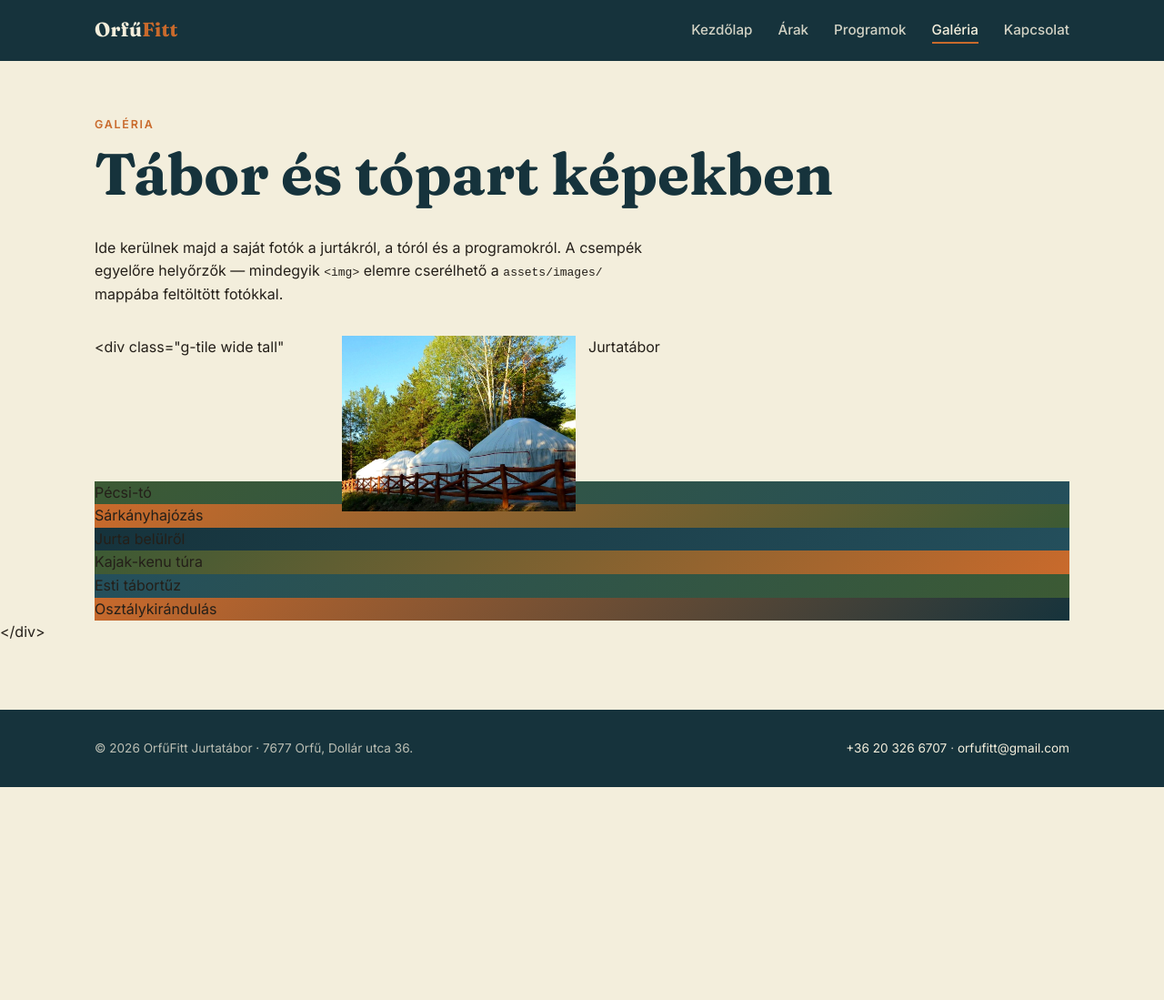
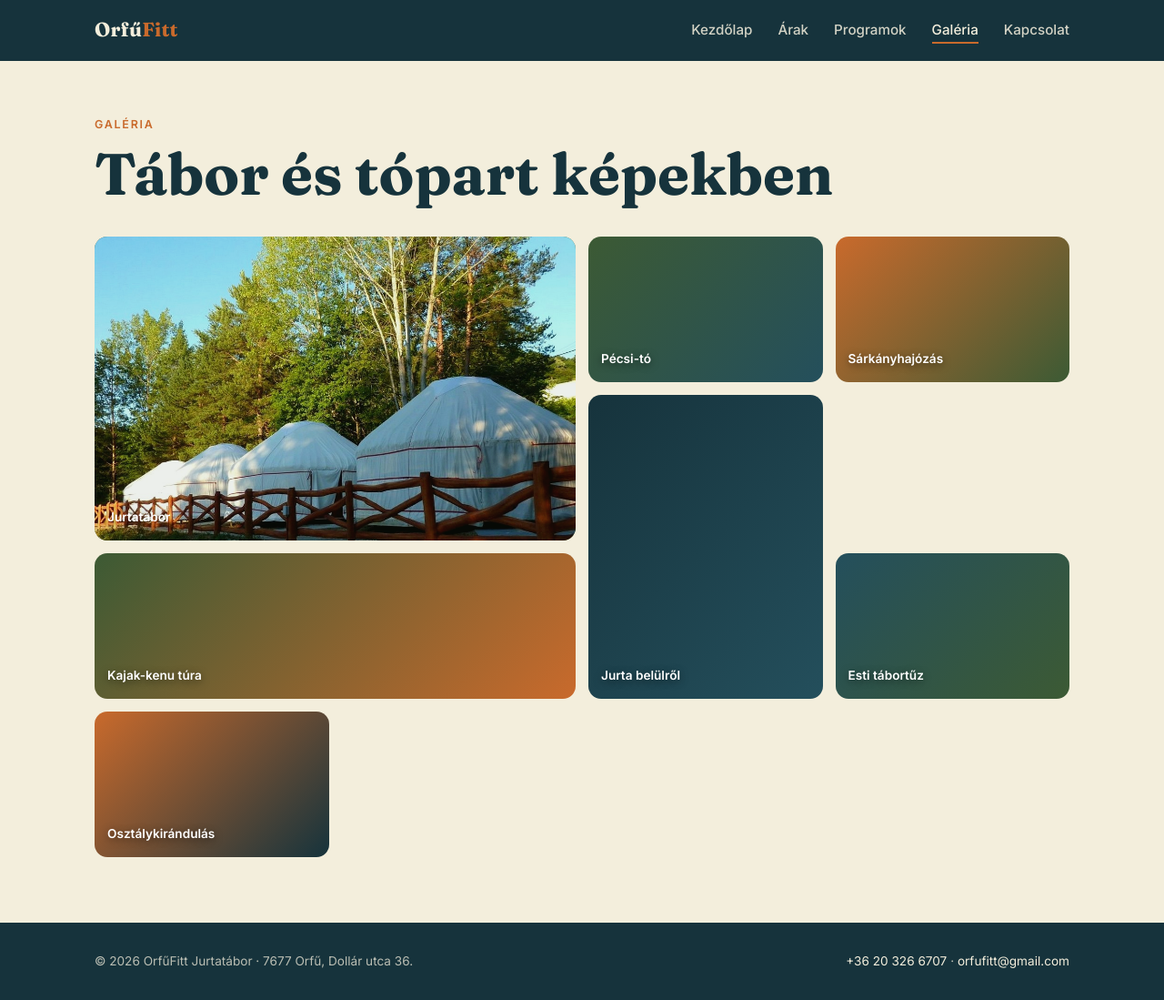
Before and after one commit to bnclrn0/orfufitt, a Jekyll site: the page built from galeria.md, in a window 1280 px wide and 1099 px high. Shown: the whole window at 91% size. Built offline with Jekyll 4.4.1, drawn with Linux system fonts in a browser that asks for light colours.

Commit message:
Update galeria.md

```diff
--- a/galeria.md
+++ b/galeria.md
@@ -9,11 +9,6 @@ description: Fotók a jurtatáborról, a Pécsi-tóról és a táborozási progr
   <div class="container">
     <span class="eyebrow">Galéria</span>
     <h1>Tábor és tópart képekben</h1>
-    <p style="max-width:60ch;margin-bottom:32px;">
-      Ide kerülnek majd a saját fotók a jurtákról, a tóról és a programokról.
-      A csempék egyelőre helyőrzők — mindegyik <code>&lt;img&gt;</code> elemre cserélhető
-      a <code>assets/images/</code> mappába feltöltött fotókkal.
-    </p>
 
     <!--
       Csere: minden .g-tile div-en belülre kerüljön egy
@@ -21,7 +16,8 @@ description: Fotók a jurtatáborról, a Pécsi-tóról és a táborozási progr
       a helyőrző háttérszín helyett.
     -->
     <div class="gallery-grid">
-      <div class="g-tile wide tall" <img src="{{ '/assets/images/jurta.jpg' | relative_url }}" alt="Jurták">
+      <div class="g-tile wide tall">
+        <img src="{{ '/assets/images/jurta.jpg' | relative_url }}" alt="Jurták">
         <span>Jurtatábor</span>
       </div>
       <div class="g-tile" style="background:linear-gradient(135deg,#3C5A34,#244F5C);">
```
